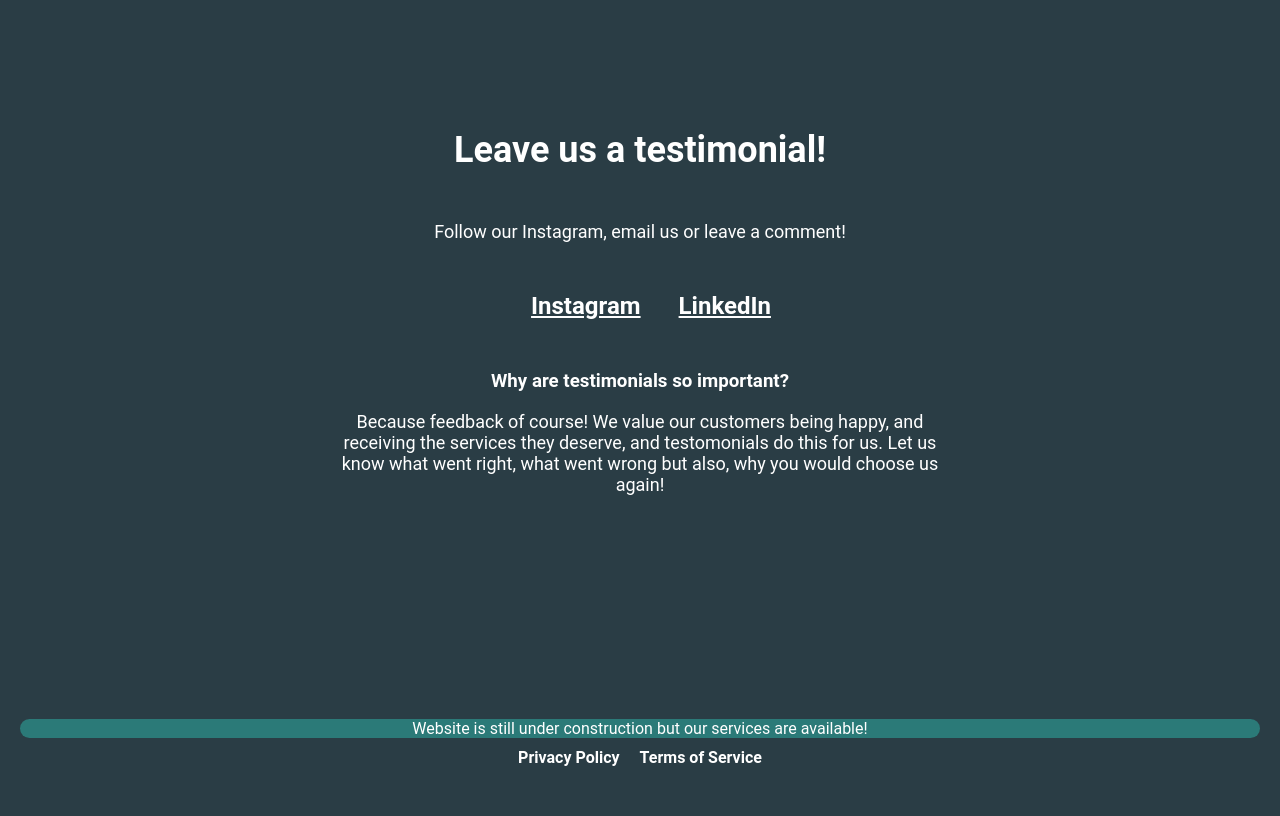
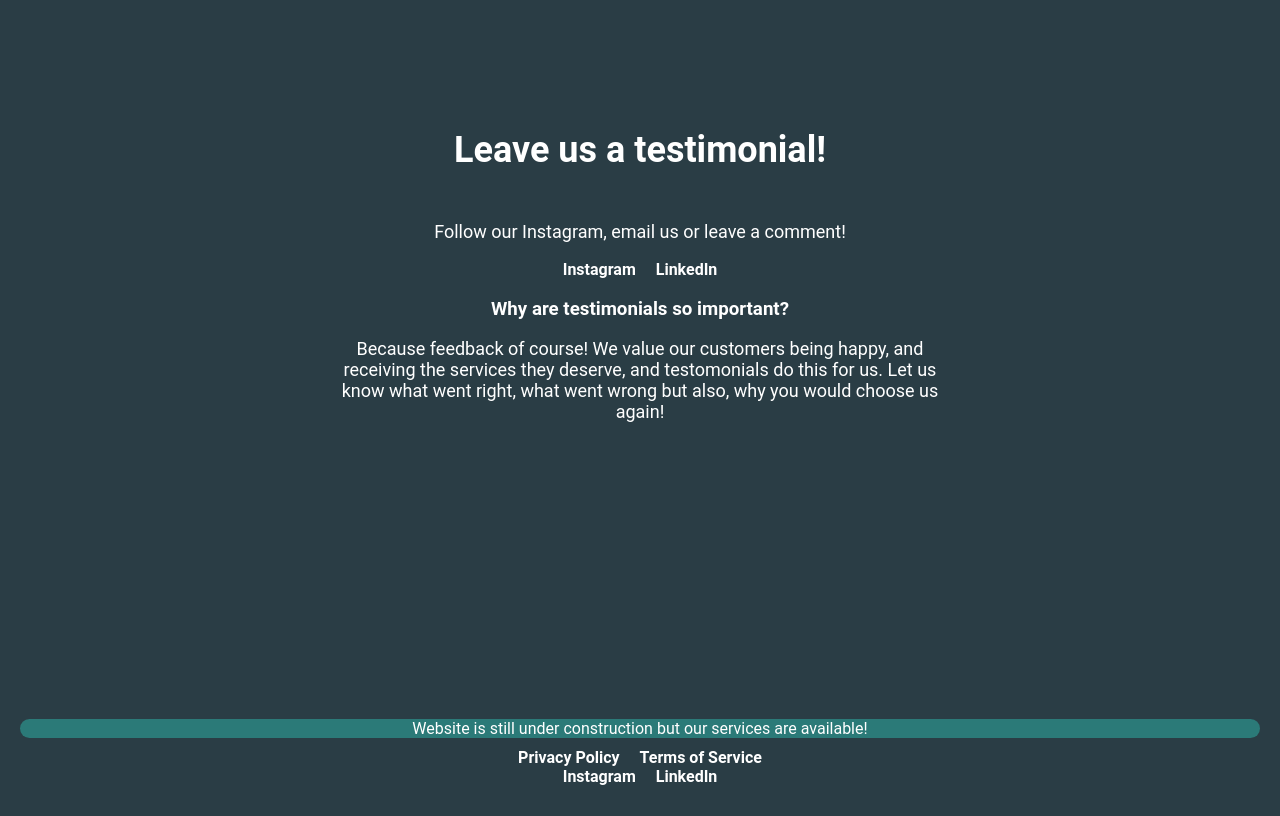
Before and after one commit to stuart-kieser/anthemdigital, a Flask app: page /testimonials in a window 1280 px wide. Shown: the part 101-917 px from the top of the page. Before the commit the page ends 867 px from the top, so only its background shows below. Run offline with Flask 3, Linux system fonts and the light colour scheme; some libraries are stand-ins or nearby versions.

Commit message:
little push linked in update

```diff
--- a/server/static/styles/styles.css
+++ b/server/static/styles/styles.css
@@ -174,7 +174,6 @@ li {
 
 .services-list {
     list-style: none;
-    margin: 40px 0 40px 0;
     justify-content: center;
 }
 
@@ -299,6 +298,7 @@ footer {
     display: flex;
     justify-content: center;
     align-items: center;
+    text-align: center;
 }
 
 .footer-notice {
--- a/server/templates/base.html
+++ b/server/templates/base.html
@@ -46,7 +46,9 @@
             <a href="/privacy-policy">Privacy Policy</a>
             <a href="/terms-of-service">Terms of Service</a>
         </div>
-        <div class="social-media">
+        <div class="footer-links">
+            <a href="https://www.instagram.com/anthemsoftware">Instagram</a>
+            <a href="https://www.linkedin.com/company/anthem-software-solutions/about/">LinkedIn</a>
         </div>
     </div>
 </footer>
--- a/server/templates/building_management_crm/building_crm_view.html
+++ b/server/templates/building_management_crm/building_crm_view.html
@@ -8,7 +8,6 @@
         <div>
             <title>Tenant management CRM</title>
         </div>
-
         <section
             style="display: flex; flex-direction: column; background-color: #2B7A78; justify-content: center; align-items: center; text-align: center; padding: 200px 50px 100px 50px;">
             <h1 style="font-size: 66px; margin-bottom: 20px; color: aliceblue;">Building management CRM</h1>
--- a/server/templates/home.html
+++ b/server/templates/home.html
@@ -74,7 +74,11 @@
         <div class="container">
             <h2>Leave us a testimonial!</h2>
             <div class="testimonial">
-                <p>Follow our Instagram, email us or leave a comment!</p>
+                <p>Follow our Instagram, email us or leave a comment on our LinkedIn!</p>
+                <div class="footer-links">
+                    <a href="https://www.instagram.com/anthemsoftware">Instagram</a>
+                    <a href="https://www.linkedin.com/company/anthem-software-solutions/about/">LinkedIn</a>
+                </div>
             </div>
             <!-- <div class="testimonial">
                 <p>"Their web development team delivered a stunning website that exceeded our expectations."</p>
--- a/server/templates/testomonials.html
+++ b/server/templates/testomonials.html
@@ -5,10 +5,10 @@
         <h2>Leave us a testimonial!</h2>
         <div class="testimonial">
             <p>Follow our Instagram, email us or leave a comment!</p>
-            <ul class="services-list">
-                <li><a href="https://www.instagram.com/anthemsoftware">Instagram</a></li>
-                <li><a href="https://www.instagram.com/anthemsoftware">LinkedIn</a></li>
-            </ul>
+            <div class="footer-links">
+                <a href="https://www.instagram.com/anthemsoftware">Instagram</a>
+                <a href="https://www.linkedin.com/company/anthem-software-solutions/about/">LinkedIn</a>
+            </div>
         </div>
         <h3>Why are testimonials so important?</h3>
         <div class="testimonial">
```
